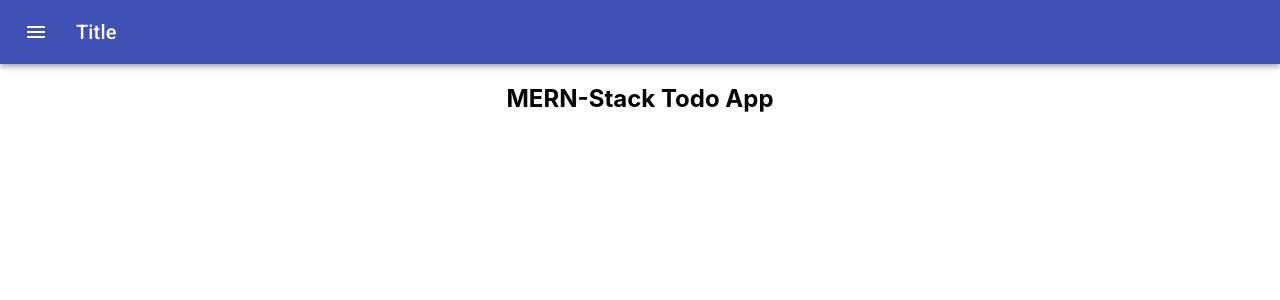
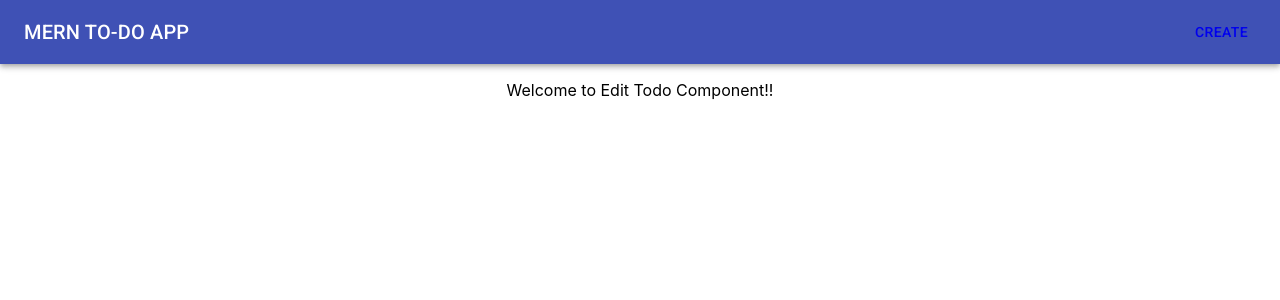
Before and after one commit to colemooney/todoList, a React (Create React App) app: page /edit/1 in a window 1280 px wide. Shown: the top 300 px of the page. Built offline with nearby package versions, Linux system fonts and the light colour scheme.

Commit message:
router for navbar

```diff
--- a/src/App.js
+++ b/src/App.js
@@ -15,12 +15,11 @@ class App extends Component {
     <Router>
       <Header />
       <div className="App">
-        <h2> MERN-Stack Todo App </h2>
 
       <Routes>
-        <Route path="/" exact component={TodosList} />
-        <Route path="/edit/:id" component={EditTodo} />
-        <Route path="/create" component={CreateTodo} />
+        <Route path="/" exact element={<TodosList />} />
+        <Route path="/edit/:id" element={<EditTodo />} />
+        <Route path="/create" element={<CreateTodo />} />
       </Routes>
       </div>
     </Router>
--- a/src/components/header.js
+++ b/src/components/header.js
@@ -1,4 +1,5 @@
 import React, { useState } from 'react';
+import { Link } from "react-router-dom";
 import { makeStyles } from '@material-ui/core/styles';
 import AppBar from '@material-ui/core/AppBar';
 import Toolbar from '@material-ui/core/Toolbar';
@@ -19,31 +20,23 @@ const useStyles = makeStyles(theme => ({
 
 const Header = () =>{
     const classes = useStyles();
-    const [open, setOpen] = useState(false);
 
-    const handleOpen = () => {
-      setOpen(true);
-    };
 
-    const handleClose = () => {
-      setOpen(false);
-    };
+
 
     return (
       <AppBar position="static">
         <Toolbar>
-          <IconButton
-            edge="start"
-            color="inherit"
-            aria-label="menu"
-            className={classes.menuButton}
-          >
-            <MenuIcon />
-          </IconButton>
+
+
           <Typography variant="h6" className={classes.title}>
-            Title
+            MERN TO-DO APP
           </Typography>
-
+        <Link to="/create">
+          <Button color="inherit" >
+          Create
+          </Button>
+        </Link>
         </Toolbar>
 
       </AppBar>
--- a/src/components/todos-list.component.js
+++ b/src/components/todos-list.component.js
@@ -1,6 +1,9 @@
 import React, { Component } from 'react';
 
 export default class TodosList extends Component {
+    componentDidMount(){
+        console.log("Working");
+    }
     render() {
         return (
             <div>
```
